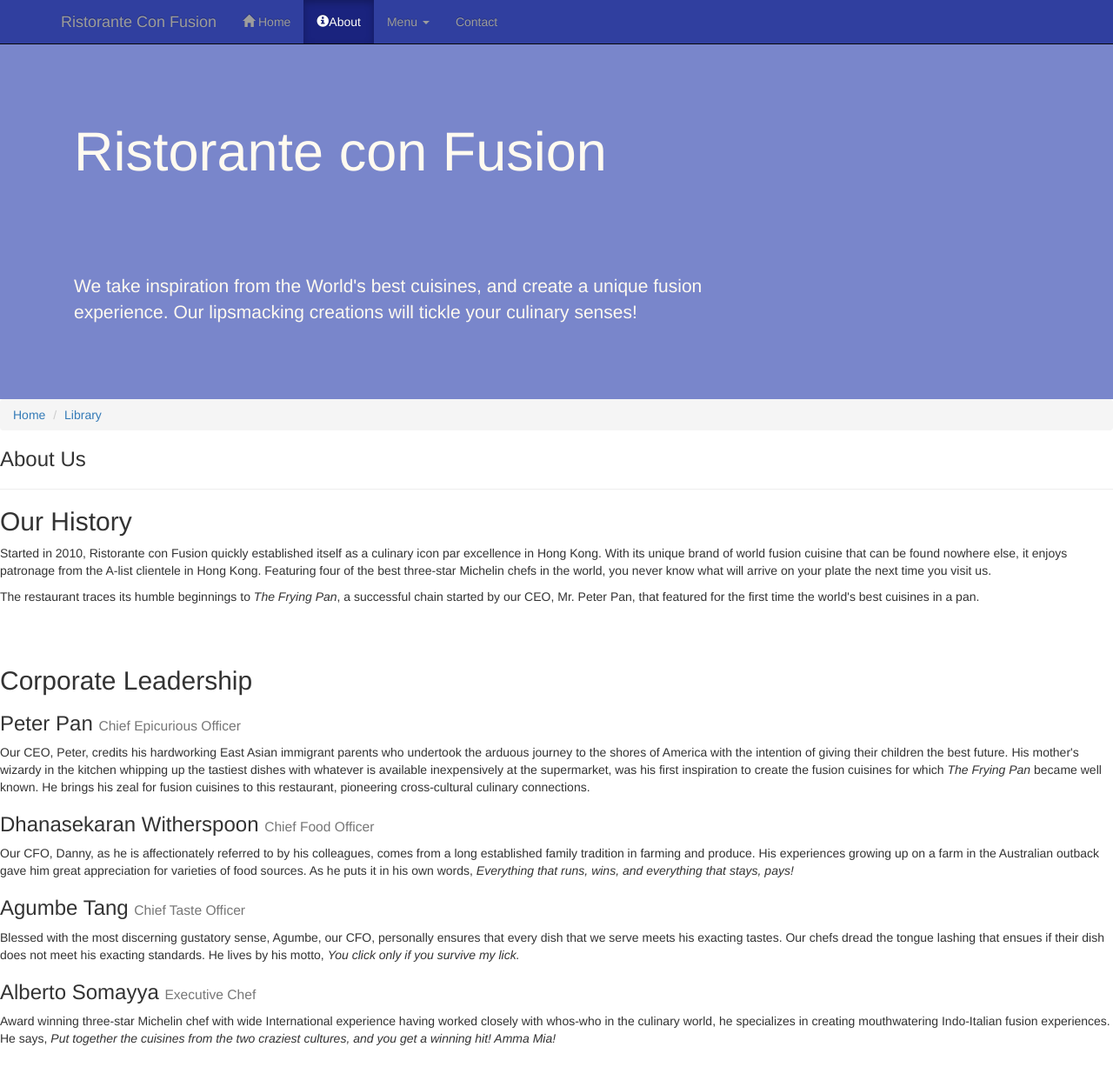
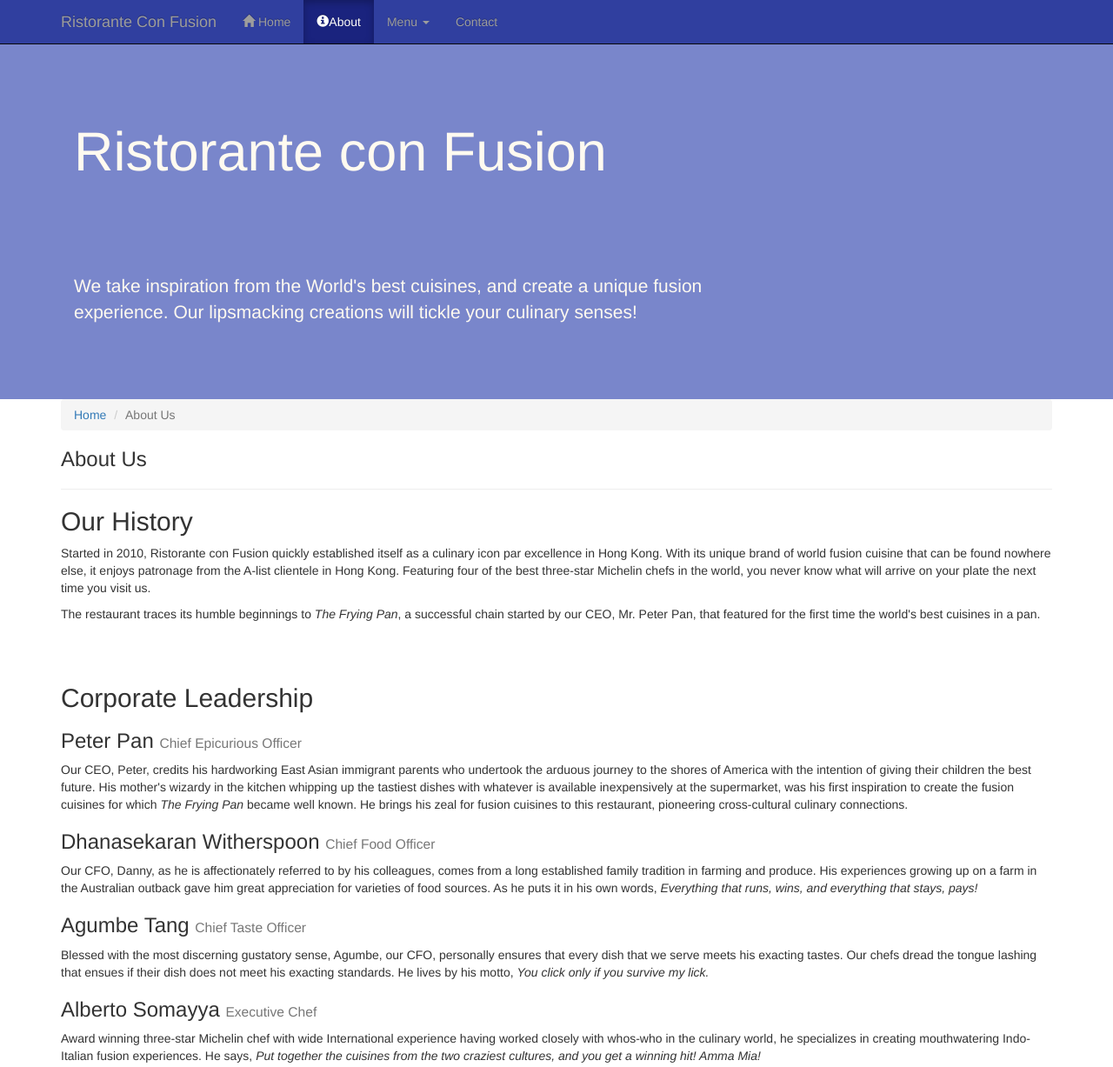
Before and after one commit to CruiseDevice/conFusion, a plain HTML site: page aboutus.html in a window 1280 px wide. Shown: the top 1227 px of the page at 87% size. Drawn offline with nearby package versions, Linux system fonts and the light colour scheme.

Commit message:
Add breadcrumbs to the top of the about web page.

```diff
--- a/aboutus.html
+++ b/aboutus.html
@@ -78,12 +78,12 @@
         </div>
     </header>
 
-    <div>
+    <div class = "container">
         <div>
             <div>
                 <ol class="breadcrumb">
-                  <li><a href="#">Home</a></li>
-                  <li class="active"><a href="#">Library</a></li>
+                  <li><a href="index.html">Home</a></li>
+                  <li class="active">About Us</a></li>
                 </ol>
             </div>
             <div>
```
